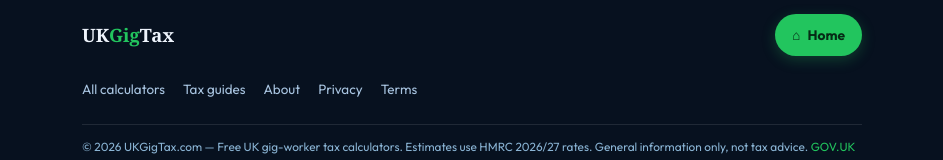
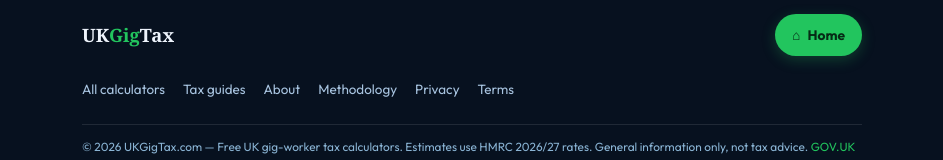
Before and after one commit to devqrcraft-ui/ukgigtax, a plain HTML site: page amazon-flex-tax-calculator-uk.html in a window 1280 px wide. Shown: the part 2828-2988 px from the top of the page, without its empty margins (168-1111 px from the left). Drawn offline with Linux system fonts and the light colour scheme.

Commit message:
fix(footer): link Methodology from the footer of the nine E-E-A-T pages
The earlier pass skipped these nine because the duplicate guard matched the
/methodology link inside the new editorial block instead of the footer nav, so
the footer of the site's highest-impression pages was the only one without it.

🤖 Generated with Codebuff
Co-Authored-By: Codebuff <noreply@codebuff.com>

```diff
--- a/amazon-flex-tax-calculator-uk.html
+++ b/amazon-flex-tax-calculator-uk.html
@@ -327,6 +327,7 @@ function faq(btn){const item=btn.closest('.faq-item'),open=item.classList.contai
       <a href="/calculators">All calculators</a>
       <a href="/blog/">Tax guides</a>
       <a href="/about">About</a>
+      <a href="/methodology">Methodology</a>
       <a href="/privacy-policy">Privacy</a>
       <a href="/terms">Terms</a>
     </nav>
```
Also changed, not shown: blog/amazon-flex-tax-guide-uk-2026.html (+1 -0 lines), blog/bolt-food-driver-tax-guide-2026.html (+1 -0 lines), blog/delivery-driver-expenses-2026.html (+1 -0 lines), blog/just-eat-driver-tax-guide-2026.html (+1 -0 lines), blog/self-assessment-delivery-drivers.html (+1 -0 lines), blog/uber-eats-tax-guide-2026.html (+1 -0 lines), index.html (+1 -0 lines), upwork-tax-calculator-uk.html (+1 -0 lines).
